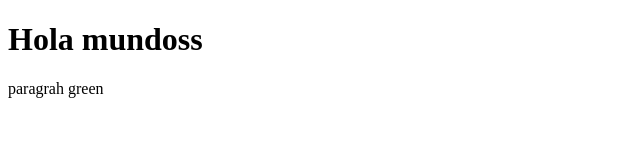
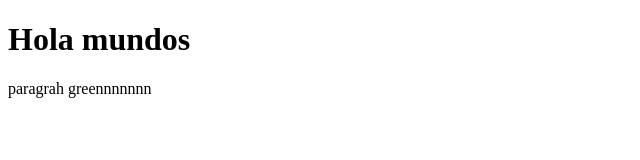
Before and after one commit to SCrenato22/hola-mundos, an Astro site: page / in a window 1280 px wide. Shown: the full height of the page, 0-640 px from the left. Built offline with nearby package versions, Linux system fonts and the light colour scheme; Astro itself is replaced by a stand-in of ours.

```diff
--- a/src/pages/index.astro
+++ b/src/pages/index.astro
@@ -12,7 +12,7 @@
 		<title>Astro</title>
 	</head>
 	<body>
-		<h1>Hola mundoss</h1>
-		<p style="green">paragrah green</p>
+		<h1>Hola mundos</h1>
+		<p style="green">paragrah greennnnnnn</p>
 	</body>
 </html>
```
